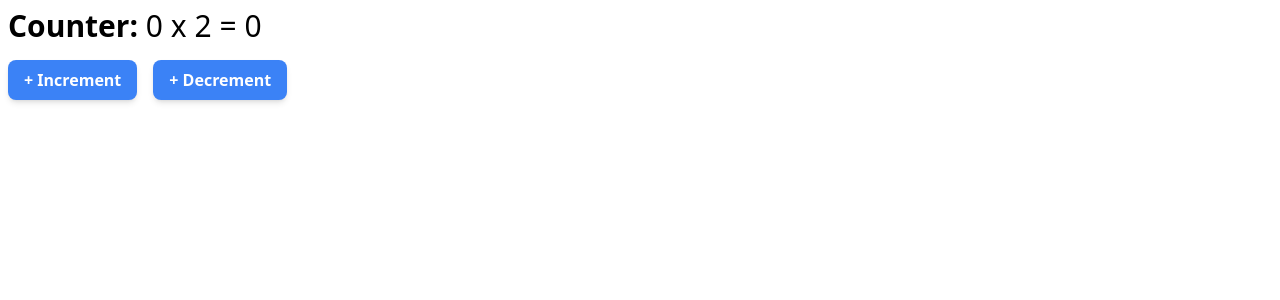
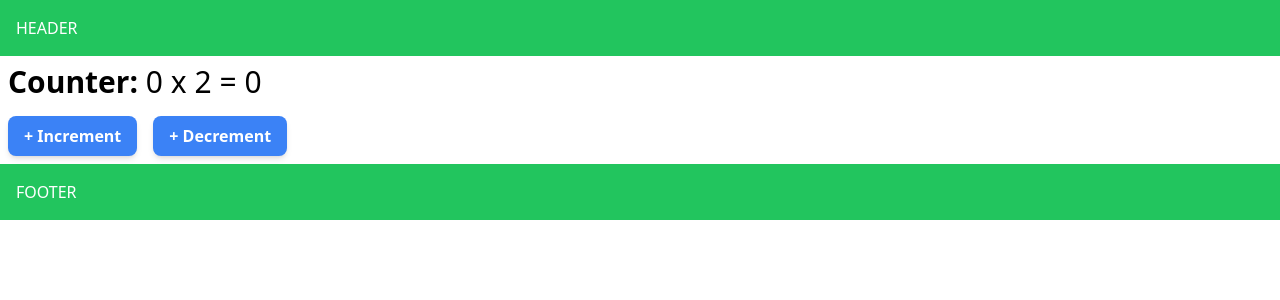
Before and after one commit to azain4645/nuxt3-blog, a Nuxt app: page /counter in a window 1280 px wide. Shown: the top 300 px of the page. Built offline with nearby package versions, Linux system fonts and the light colour scheme.

Commit message:
レイアウトを表示

```diff
--- a/app.vue
+++ b/app.vue
@@ -1,5 +1,5 @@
 <template>
-  <div>
+  <NuxtLayout>
     <NuxtPage />
-  </div>
+  </NuxtLayout>
 </template>
--- a/pages/counter.vue
+++ b/pages/counter.vue
@@ -1,7 +1,10 @@
 <script>
-  export default {
-    layout: "blog"
-  }
+  // export default {
+  //   layout: 'blog'
+  // }
+  definePageMeta({
+    layout: 'blog'
+  });
 </script>
 
 <script setup>
--- a/pages/index.vue
+++ b/pages/index.vue
@@ -1,6 +1,6 @@
 <script>
   export default {
-    layout: "blog"
+    layout: 'blog'
   }
 </script>
 
```
